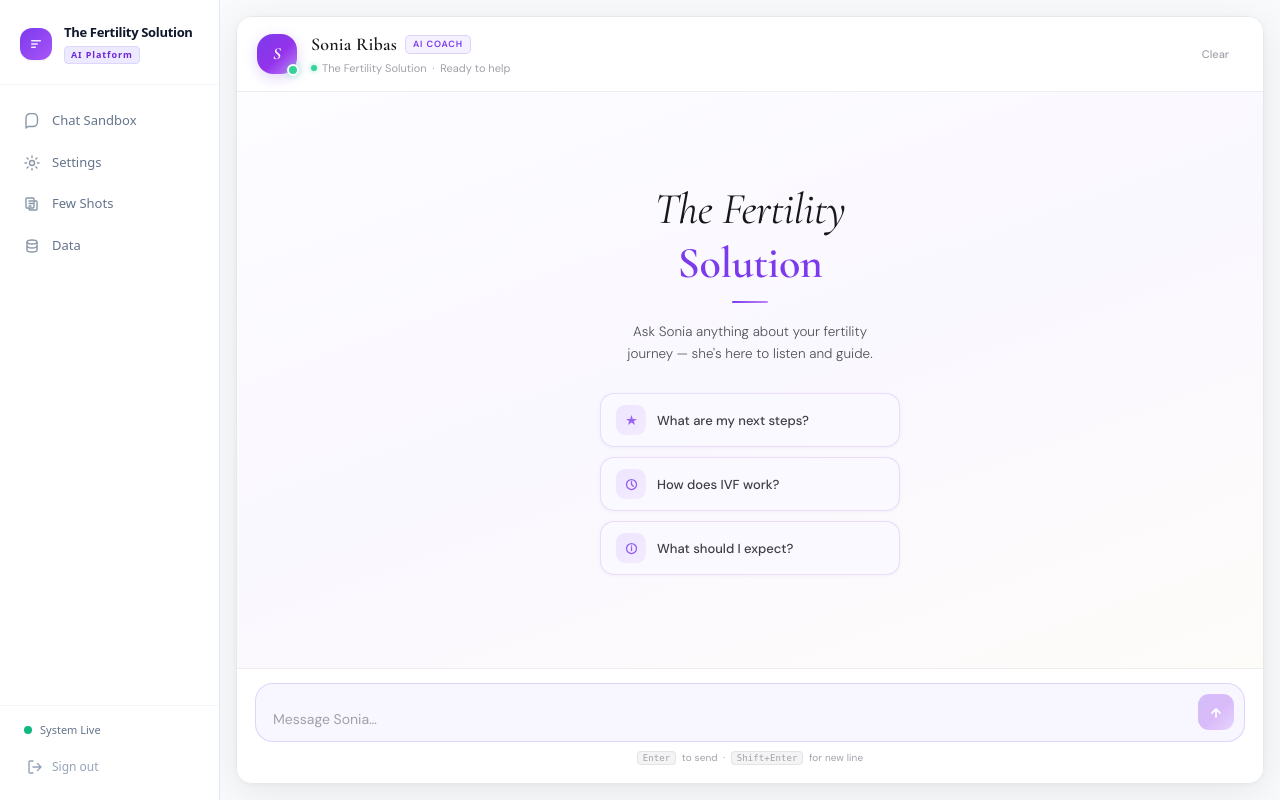
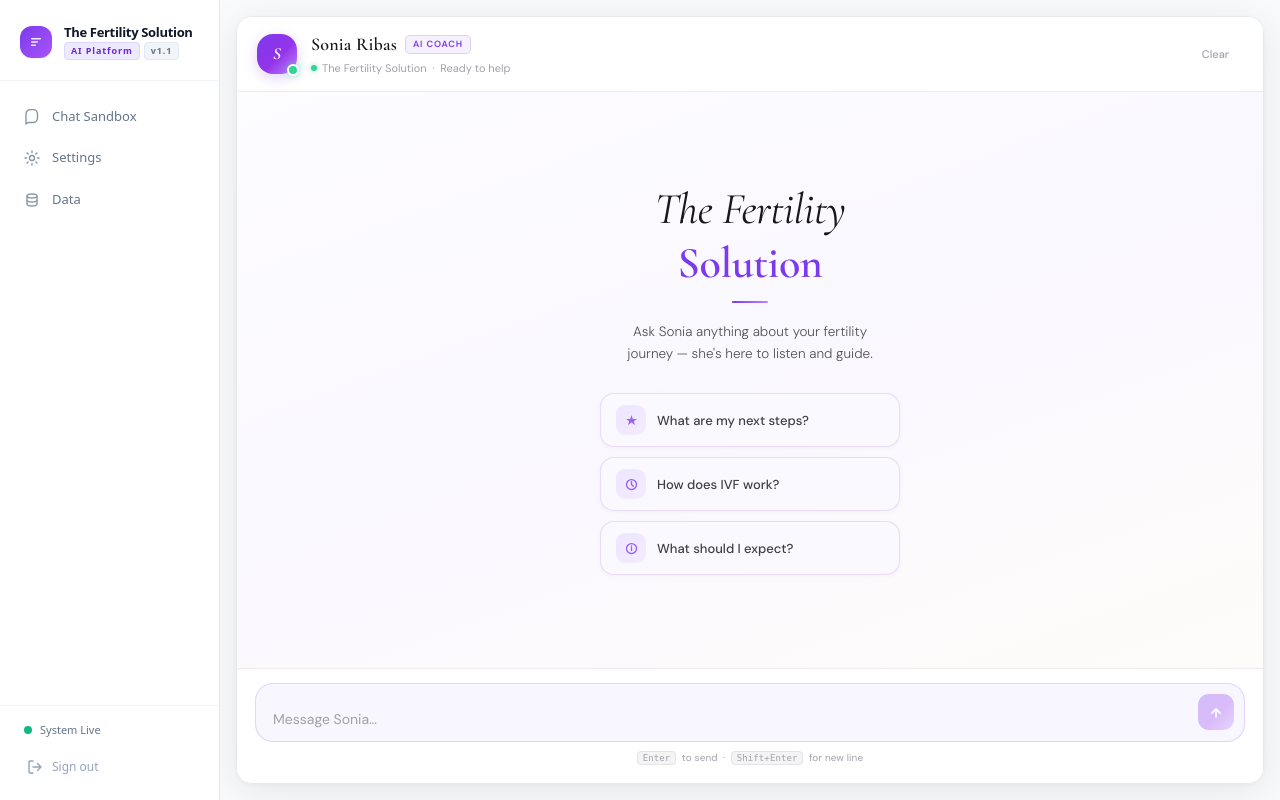
Before and after one commit to soniaribascoach/the-fertility-soution, a FastAPI app: template templates/admin/chat.html in a window 1280 px wide. Run offline with FastAPI, Linux system fonts and the light colour scheme; the template is opened without the code that fills it, so the values that code supplies are empty; parts of the project's set-up code (start-up, migrations or seed data) failed here and were passed over; some libraries are stand-ins or nearby versions.

Commit message:
versioning added

```diff
--- a/app/api/admin/router.py
+++ b/app/api/admin/router.py
@@ -11,14 +11,14 @@ from app.db.database import get_db
 from app.models.few_shot_version import FewShotVersion
 from app.repositories.config import get_all_config, set_config
 from app.services.ai_pipeline import generate_reply, check_phase1
-from app.services.few_shots import load_few_shot_scenarios
+from app.services.few_shots import load_few_shot_scenarios, get_few_shot_scenarios
 from app.api.admin.auth import (
     is_authenticated,
     check_rate_limit,
     record_failed_attempt,
     reset_attempts,
 )
-from config import settings
+from config import settings, APP_VERSION
 
 FEW_SHOTS_DIR = "few_shots"
 
@@ -26,6 +26,7 @@ router = APIRouter()
 templates = Jinja2Templates(directory="templates")
 templates.env.filters["fromjson"] = lambda s: _json.loads(s) if s else {}
 templates.env.filters["split_bubbles"] = lambda s: [b.strip() for b in s.split("\n\n") if b.strip()] or [s]
+templates.env.globals["app_version"] = APP_VERSION
 
 CONFIG_KEYS = [
     "phase1_cta_keywords", "phase1_opening_message",
@@ -189,8 +190,7 @@ async def chat_post(request: Request, db: AsyncSession = Depends(get_db)):
         return JSONResponse({"reply": opening, "human_takeover": False})
 
     client = request.app.state.openai_client
-    few_shot_scenarios = getattr(request.app.state, "few_shot_scenarios", {})
-    raw_text, _ = await generate_reply(db, client, few_shot_scenarios, "admin_sandbox", messages)
+    raw_text, _ = await generate_reply(db, client, get_few_shot_scenarios(request.app.state), "admin_sandbox", messages)
     return JSONResponse({"reply": raw_text, "human_takeover": False})
 
 
--- a/app/services/few_shots.py
+++ b/app/services/few_shots.py
@@ -60,6 +60,21 @@ def load_few_shot_scenarios(directory: str) -> dict[str, list[dict]]:
     return scenarios
 
 
+def get_few_shot_scenarios(app_state, directory: str = "few_shots") -> dict[str, list[dict]]:
+    """Lazy accessor for the LEGACY brain's few-shots.
+
+    The funnel brain doesn't use these, so they are no longer loaded at app
+    boot. On the first legacy-path call (brain_version=legacy) they are loaded
+    once and cached on app.state; the admin few-shots editor refreshes the
+    same cache on save/rollback.
+    """
+    cached = getattr(app_state, "few_shot_scenarios", None)
+    if cached is None:
+        cached = load_few_shot_scenarios(directory)
+        app_state.few_shot_scenarios = cached
+    return cached
+
+
 def select_few_shots(
     scenarios: dict[str, list[dict]],
     conversation_text: str,
--- a/app/worker.py
+++ b/app/worker.py
@@ -16,6 +16,7 @@ from app.repositories.pending_message import (
 from app.repositories.user_state import is_ai_paused, pause_ai, get_lead_state, save_lead_state
 from app.services.ai_pipeline import generate_reply, check_phase1
 from app.services.brain import run_turn, HUMAN_REVIEW_TAG
+from app.services.few_shots import get_few_shot_scenarios
 from app.services.message_splitter import split_reply
 from app.services.output_parser import parse_ai_output
 from app.services.typing_delay import calculate_delay
@@ -139,7 +140,7 @@ async def _handle_conversation(ig_user_id: str, app_state) -> None:
             raw_text, usage = await generate_reply(
                 db=db,
                 openai_client=app_state.openai_client,
-                few_shot_scenarios=app_state.few_shot_scenarios,
+                few_shot_scenarios=get_few_shot_scenarios(app_state),
                 ig_user_id=ig_user_id,
                 messages=history_dicts,
                 cfg=cfg,
--- a/config.py
+++ b/config.py
@@ -1,5 +1,9 @@
 import re
 from pydantic_settings import BaseSettings
+
+# Product version shown in the admin UI. Bump on notable releases.
+# v1.1 = qualification-funnel brain (see specs/brain_architecture.md).
+APP_VERSION = "v1.1"
 
 
 class Settings(BaseSettings):
--- a/main.py
+++ b/main.py
@@ -21,7 +21,6 @@ from app.admin.views import (
 )
 from app.db.database import engine, Base, AsyncSessionLocal
 from app.models import simulation  # noqa: F401
-from app.services.few_shots import load_few_shot_scenarios
 from app.services.manychat_client import ManyChatClient
 from app.worker import start_worker
 from config import settings
@@ -36,7 +35,8 @@ logging.basicConfig(
 @asynccontextmanager
 async def lifespan(app: FastAPI):
     app.state.openai_client = AsyncOpenAI(api_key=settings.openai_api_key)
-    app.state.few_shot_scenarios = load_few_shot_scenarios("few_shots")
+    # Few-shots are NOT loaded at boot: only the legacy brain uses them, and
+    # they are lazy-loaded on first legacy call (see few_shots.get_few_shot_scenarios).
     app.state.manychat_client = ManyChatClient(api_token=settings.manychat_api_token)
 
     async with engine.begin() as conn:
--- a/templates/base.html
+++ b/templates/base.html
@@ -46,7 +46,10 @@
         </div>
         <div class="min-w-0">
           <div class="text-[13px] font-bold text-slate-900 tracking-tight leading-tight truncate">The Fertility Solution</div>
-          <span class="inline-flex items-center px-1.5 py-px rounded text-[9px] font-bold tracking-widest bg-violet-100 text-violet-700 border border-violet-200 mt-0.5">AI Platform</span>
+          <div class="flex items-center gap-1 mt-0.5">
+            <span class="inline-flex items-center px-1.5 py-px rounded text-[9px] font-bold tracking-widest bg-violet-100 text-violet-700 border border-violet-200">AI Platform</span>
+            <span class="inline-flex items-center px-1.5 py-px rounded text-[9px] font-bold tracking-widest bg-slate-100 text-slate-500 border border-slate-200" title="Qualification-funnel brain — see specs/brain_architecture.md">{{ app_version }}</span>
+          </div>
         </div>
       </div>
     </div>
@@ -69,16 +72,6 @@
           <path d="M8 1v1.5M8 13.5V15M1 8h1.5M13.5 8H15M3.05 3.05l1.06 1.06M11.89 11.89l1.06 1.06M3.05 12.95l1.06-1.06M11.89 4.11l1.06-1.06" stroke="currentColor" stroke-width="1.4" stroke-linecap="round"/>
         </svg>
         Settings
-      </a>
-
-      <a href="/admin/few-shots" data-nav
-         class="nav-link flex items-center gap-3 px-3 py-2.5 rounded-lg text-[13px] font-medium transition-all">
-        <svg width="16" height="16" viewBox="0 0 16 16" fill="none" class="flex-shrink-0 opacity-75">
-          <rect x="2" y="2" width="8" height="10" rx="1" stroke="currentColor" stroke-width="1.4"/>
-          <path d="M5 5h4M5 7.5h4M5 10h2" stroke="currentColor" stroke-width="1.4" stroke-linecap="round"/>
-          <path d="M10 5h2a1 1 0 011 1v7a1 1 0 01-1 1H6a1 1 0 01-1-1v-1" stroke="currentColor" stroke-width="1.4" stroke-linejoin="round"/>
-        </svg>
-        Few Shots
       </a>
 
       <a href="/sqladmin" data-nav
```
